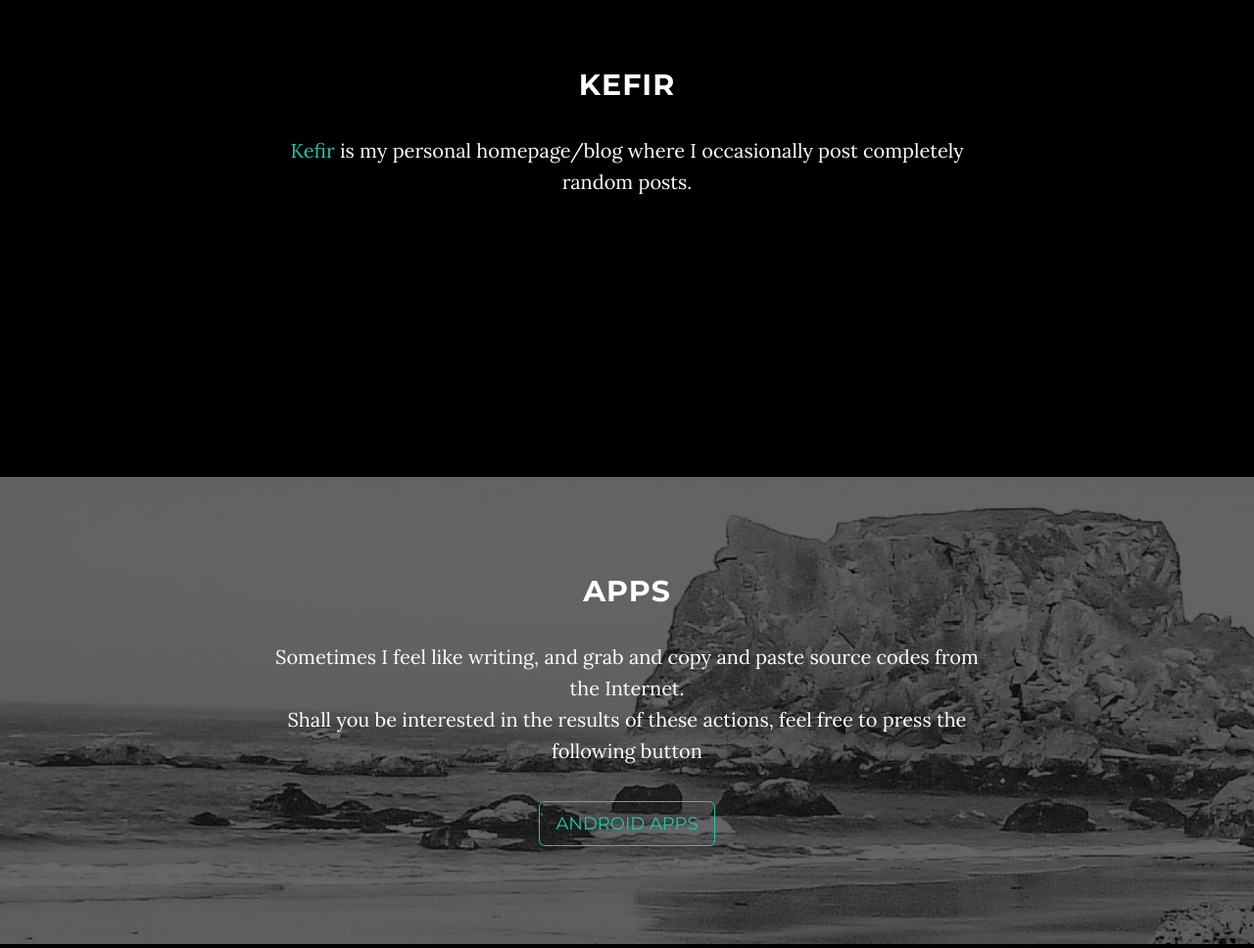
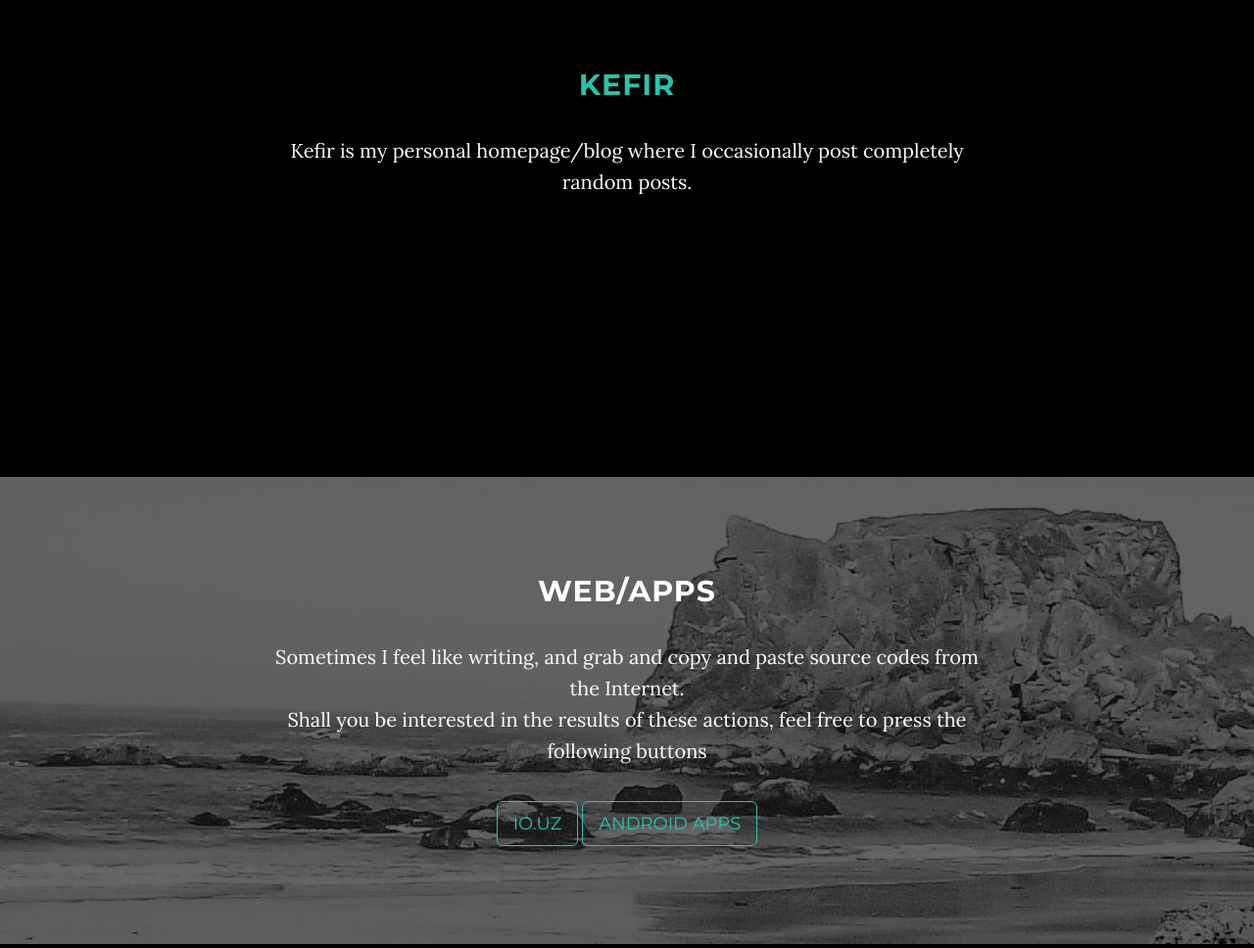
Before and after one commit to ozbek/ozbek.github.io, a plain HTML site: page index.html in a window 1280 px wide. Shown: the part 980-1948 px from the top of the page at 98% size. Drawn offline with nearby package versions, Linux system fonts and the light colour scheme.

Commit message:
Added URL for io.uz and some other minor changes

```diff
--- a/index.html
+++ b/index.html
@@ -46,7 +46,7 @@
                         <a href="#about">Kefir</a>
                     </li>
                     <li class="page-scroll">
-                        <a href="#download">Apps</a>
+                        <a href="#webapps">Web/Apps</a>
                     </li>
                     <li class="page-scroll">
                         <a href="#contact">Contact</a>
@@ -80,20 +80,21 @@
     <section id="about" class="container content-section text-center">
         <div class="row">
             <div class="col-lg-8 col-lg-offset-2">
-                <h2>Kefir</h2>
-                <p><a href="http://k.efir.uz/">Kefir</a>  is my personal homepage/blog where I occasionally post completely random posts.</p>
+                <h2><a href="http://k.efir.uz/">Kefir</a></h2>
+                <p>Kefir is my personal homepage/blog where I occasionally post completely random posts.</p>
             </div>
         </div>
     </section>
 
-    <section id="download" class="content-section text-center">
-        <div class="download-section">
+    <section id="webapps" class="content-section text-center">
+        <div class="webapps-section">
             <div class="container">
                 <div class="col-lg-8 col-lg-offset-2">
-                    <h2>Apps</h2>
+                    <h2>Web/Apps</h2>
                     <p>Sometimes I feel like writing, and grab and copy and paste source codes from the Internet. <br />
-                        Shall you be interested in the results of these actions, feel free to press the following button</p>
-                    <a href="https://play.google.com/store/apps/developer?id=OzLab" class="btn btn-default btn-lg">Android Apps</a>
+                        Shall you be interested in the results of these actions, feel free to press the following buttons</p>
+                    <a href="http://io.uz" class="btn btn-default btn-lg">IO.UZ</a>
+                    <a href="https://play.google.com/store/apps/developer?id=OzLab" class="btn btn-default btn-lg" >Android Apps</a>
                 </div>
             </div>
         </div>
--- a/less/grayscale.less
+++ b/less/grayscale.less
@@ -257,11 +257,11 @@ a:focus {
     padding-top: 100px;
 }
 
-.download-section {
+.webapps-section {
     width: 100%;
     padding: 50px 0;
     color: @light;
-    background: url(../img/downloads-bg.jpg) no-repeat center center scroll;
+    background: url(../img/webapps-bg.jpg) no-repeat center center scroll;
     background-color: @dark;
     -webkit-background-size: cover;
     -moz-background-size: cover;
@@ -280,7 +280,7 @@ a:focus {
         padding-top: 250px;
     }
 
-    .download-section {
+    .webapps-section {
         padding: 100px 0;
     }
 
```
Also changed, not shown: css/grayscale.css, img/webapps-bg.jpg (renamed from img/downloads-bg.jpg).
